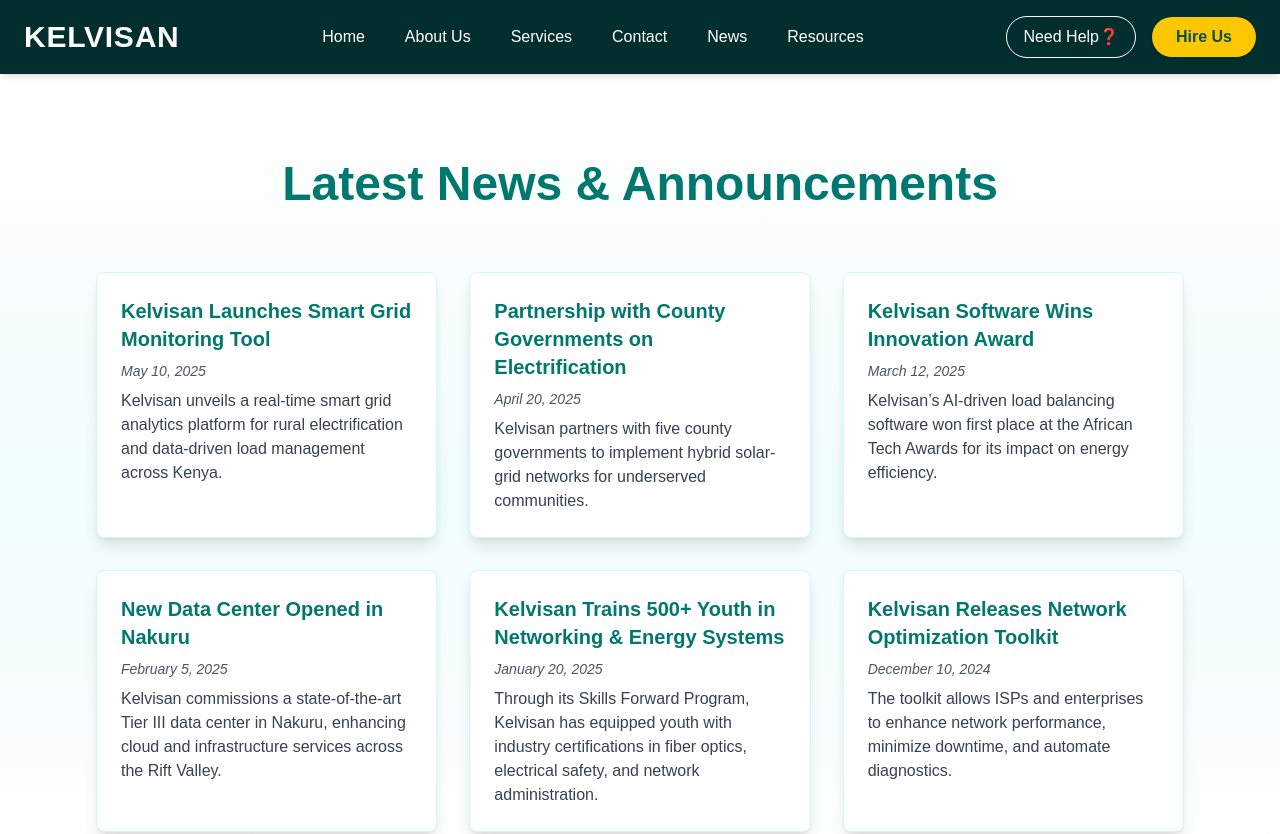
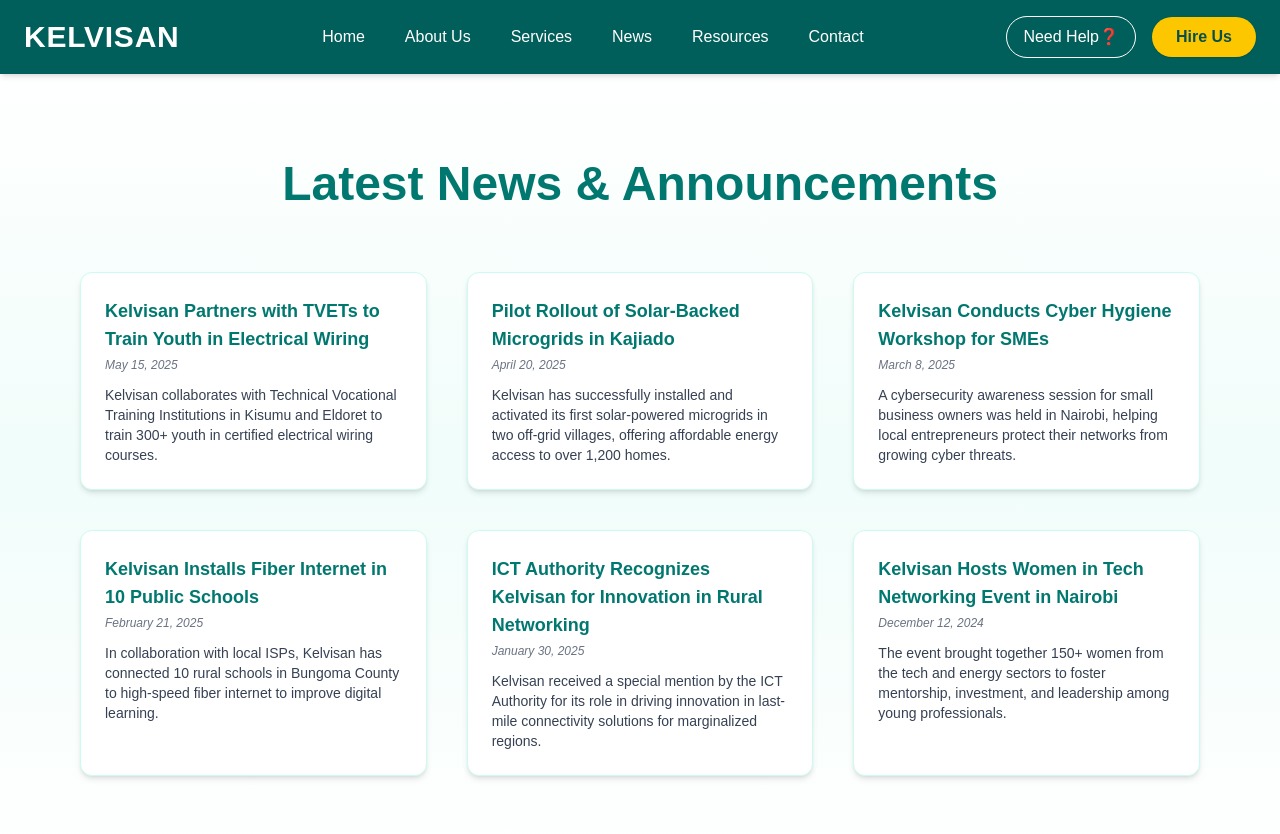
Before and after one commit to Simon-Keya/Kelvisan-Electrical-Networks-Ltd, a Next.js app in the folder kelvisan-electrical-networks-ltd/: page /news in a window 1280 px wide. Shown: the top 834 px of the page. Built offline with nearby package versions, Linux system fonts and the light colour scheme.

Commit message:
commit_4

```diff
--- a/kelvisan-electrical-networks-ltd/components/Hero.tsx
+++ b/kelvisan-electrical-networks-ltd/components/Hero.tsx
@@ -25,9 +25,9 @@
         initial={{ opacity: 0, y: 30 }}
         animate={{ opacity: 1, y: 0 }}
         transition={{ duration: 0.8 }}
-        className="relative z-20 w-full px-6 md:px-12 text-center text-blue-700 space-y-8"
+        className="relative z-20 w-full px-6 md:px-12 text-center text-yellow-700 space-y-8"
       >
-        <h1 className="text-3xl md:text-5xl font-extrabold leading-tight text-blue-600 drop-shadow-lg">
+        <h1 className="text-3xl md:text-5xl font-extrabold leading-tight text-black drop-shadow-lg">
           Empowering Your Future with Reliable Networks and Innovative Software
         </h1>
 
@@ -54,7 +54,7 @@
         </h2>
 
         <p className="text-white text-lg md:text-2xl max-w-5xl mx-auto">
-          At <span className="font-semibold text-blue-500">KELVISAN ELECTRICAL NETWORKS LTD</span>, we design, implement, and manage top-quality electrical networking and software solutions tailored to elevate your business and ensure long-term efficiency.
+          At <span className="font-semibold text-blue-600">KELVISAN ELECTRICAL NETWORKS LTD</span>, we design, implement, and manage top-quality electrical networking and software solutions tailored to elevate your business and ensure long-term efficiency.
         </p>
 
         <div className="flex flex-wrap justify-center gap-4 mt-6">
--- a/kelvisan-electrical-networks-ltd/components/Navbar.tsx
+++ b/kelvisan-electrical-networks-ltd/components/Navbar.tsx
@@ -8,7 +8,7 @@
   const [isMenuOpen, setIsMenuOpen] = useState(false);
 
   return (
-    <nav className="fixed top-0 left-0 w-full z-50 bg-teal-950 shadow-md text-white transition-colors duration-300">
+    <nav className="fixed top-0 left-0 w-full z-50 bg-teal-800 shadow-md text-white transition-colors duration-300">
       <div className="container mx-auto flex justify-between items-center px-6 py-4">
         {/* Logo */}
         <Link href="/" className="text-3xl font-extrabold tracking-wide text-white">
@@ -17,12 +17,12 @@
 
         {/* Desktop Nav Links */}
         <div className="hidden md:flex gap-10 text-md font-medium">
-          <Link href="/" className="hover:text-blue-400 transition">Home</Link>
-          <Link href="/about" className="hover:text-blue-400 transition">About Us</Link>
-          <Link href="/services" className="hover:text-blue-400 transition">Services</Link>
-          <Link href="/contact" className="hover:text-blue-400 transition">Contact</Link>
-          <Link href="/news" className="hover:text-yellow-300 transition">News</Link>
-          <Link href="/resources" className="hover:text-yellow-300 transition">Resources</Link>
+          <Link href="/" className="hover:text-yellow-400 transition">Home</Link>
+          <Link href="/about" className="hover:text-yellow-400 transition">About Us</Link>
+          <Link href="/services" className="hover:text-yellow-400 transition">Services</Link>
+          <Link href="/news" className="hover:text-yellow-400 transition">News</Link>
+          <Link href="/resources" className="hover:text-yellow-400 transition">Resources</Link>
+          <Link href="/contact" className="hover:text-yellow-400 transition">Contact</Link>
         </div>
 
         {/* Desktop Actions */}
@@ -51,12 +51,12 @@
 
       {/* Mobile Menu */}
       {isMenuOpen && (
-        <div className="md:hidden bg-teal-700 text-white px-6 py-4 space-y-4 transition-colors duration-300">
+        <div className="md:hidden bg-teal-800 text-white px-6 py-4 space-y-4 transition-colors duration-300">
           <Link href="/about" onClick={() => setIsMenuOpen(false)} className="block text-lg hover:text-yellow-300">About Us</Link>
           <Link href="/services" onClick={() => setIsMenuOpen(false)} className="block text-lg hover:text-yellow-300">Services</Link>
-          <Link href="/contact" onClick={() => setIsMenuOpen(false)} className="block text-lg hover:text-yellow-300">Contact</Link>
           <Link href="/news" onClick={() => setIsMenuOpen(false)} className="block text-lg hover:text-yellow-300">News</Link>
           <Link href="/resources" onClick={() => setIsMenuOpen(false)} className="block text-lg hover:text-yellow-300">Resources</Link>
+          <Link href="/contact" onClick={() => setIsMenuOpen(false)} className="block text-lg hover:text-yellow-300">Contact</Link>
 
           <div className="flex flex-col gap-3 mt-4">
             <Link href="/contact">
--- a/kelvisan-electrical-networks-ltd/components/News.tsx
+++ b/kelvisan-electrical-networks-ltd/components/News.tsx
@@ -4,49 +4,55 @@
 
 const newsItems = [
   {
-    title: 'Kelvisan Launches Smart Grid Monitoring Tool',
-    date: 'May 10, 2025',
-    description: 'Kelvisan unveils a real-time smart grid analytics platform for rural electrification and data-driven load management across Kenya.',
+    title: 'Kelvisan Partners with TVETs to Train Youth in Electrical Wiring',
+    date: 'May 15, 2025',
+    description:
+      'Kelvisan collaborates with Technical Vocational Training Institutions in Kisumu and Eldoret to train 300+ youth in certified electrical wiring courses.',
   },
   {
-    title: 'Partnership with County Governments on Electrification',
+    title: 'Pilot Rollout of Solar-Backed Microgrids in Kajiado',
     date: 'April 20, 2025',
-    description: 'Kelvisan partners with five county governments to implement hybrid solar-grid networks for underserved communities.',
+    description:
+      'Kelvisan has successfully installed and activated its first solar-powered microgrids in two off-grid villages, offering affordable energy access to over 1,200 homes.',
   },
   {
-    title: 'Kelvisan Software Wins Innovation Award',
-    date: 'March 12, 2025',
-    description: 'Kelvisan’s AI-driven load balancing software won first place at the African Tech Awards for its impact on energy efficiency.',
+    title: 'Kelvisan Conducts Cyber Hygiene Workshop for SMEs',
+    date: 'March 8, 2025',
+    description:
+      'A cybersecurity awareness session for small business owners was held in Nairobi, helping local entrepreneurs protect their networks from growing cyber threats.',
   },
   {
-    title: 'New Data Center Opened in Nakuru',
-    date: 'February 5, 2025',
-    description: 'Kelvisan commissions a state-of-the-art Tier III data center in Nakuru, enhancing cloud and infrastructure services across the Rift Valley.',
+    title: 'Kelvisan Installs Fiber Internet in 10 Public Schools',
+    date: 'February 21, 2025',
+    description:
+      'In collaboration with local ISPs, Kelvisan has connected 10 rural schools in Bungoma County to high-speed fiber internet to improve digital learning.',
   },
   {
-    title: 'Kelvisan Trains 500+ Youth in Networking & Energy Systems',
-    date: 'January 20, 2025',
-    description: 'Through its Skills Forward Program, Kelvisan has equipped youth with industry certifications in fiber optics, electrical safety, and network administration.',
+    title: 'ICT Authority Recognizes Kelvisan for Innovation in Rural Networking',
+    date: 'January 30, 2025',
+    description:
+      'Kelvisan received a special mention by the ICT Authority for its role in driving innovation in last-mile connectivity solutions for marginalized regions.',
   },
   {
-    title: 'Kelvisan Releases Network Optimization Toolkit',
-    date: 'December 10, 2024',
-    description: 'The toolkit allows ISPs and enterprises to enhance network performance, minimize downtime, and automate diagnostics.',
+    title: 'Kelvisan Hosts Women in Tech Networking Event in Nairobi',
+    date: 'December 12, 2024',
+    description:
+      'The event brought together 150+ women from the tech and energy sectors to foster mentorship, investment, and leadership among young professionals.',
   },
 ];
 
 const News = () => {
   return (
-    <section className="min-h-screen py-24 px-6 lg:px-24 bg-gradient-to-b from-white via-teal-50 to-white dark:from-gray-900 dark:via-gray-800 dark:to-gray-900 text-gray-900 dark:text-white">
+    <section className="min-h-screen py-24 px-6 lg:px-20 bg-gradient-to-b from-white via-teal-50 to-white dark:from-gray-950 dark:via-gray-900 dark:to-gray-950 text-gray-900 dark:text-white">
       <motion.div
-        className="max-w-6xl mx-auto"
+        className="max-w-7xl mx-auto"
         initial={{ opacity: 0, y: 30 }}
         whileInView={{ opacity: 1, y: 0 }}
         transition={{ duration: 0.7 }}
         viewport={{ once: true }}
       >
         <motion.h2
-          className="text-4xl md:text-5xl font-extrabold text-center mb-16 text-teal-700 dark:text-teal-300"
+          className="text-4xl md:text-5xl font-bold text-center mb-16 text-teal-700 dark:text-teal-300"
           initial={{ opacity: 0, y: -20 }}
           whileInView={{ opacity: 1, y: 0 }}
           transition={{ duration: 0.6 }}
@@ -54,25 +60,27 @@
           Latest News & Announcements
         </motion.h2>
 
-        <div className="grid sm:grid-cols-2 lg:grid-cols-3 gap-8">
+        <div className="grid sm:grid-cols-2 lg:grid-cols-3 gap-10">
           {newsItems.map((item, index) => (
             <motion.div
               key={index}
-              className="p-6 bg-white dark:bg-gray-800 rounded-lg shadow-lg hover:shadow-xl transition duration-300 border border-teal-100 dark:border-gray-700"
+              className="p-6 bg-white dark:bg-gray-800 rounded-xl shadow-md hover:shadow-xl border border-teal-100 dark:border-gray-700 transition-all duration-300 hover:-translate-y-1"
               initial={{ opacity: 0, y: 20 }}
               whileInView={{ opacity: 1, y: 0 }}
               transition={{ delay: 0.1 * index, duration: 0.5 }}
               viewport={{ once: true }}
             >
-              <h3 className="text-xl font-semibold text-teal-700 dark:text-teal-400 mb-2">
+              <div className="flex flex-col h-full">
+                <h3 className="text-lg font-semibold text-teal-700 dark:text-teal-400 mb-1">
                   {item.title}
                 </h3>
-              <p className="text-sm text-gray-600 dark:text-gray-400 mb-2 italic">
+                <p className="text-xs text-gray-500 dark:text-gray-400 italic mb-3">
                   {item.date}
                 </p>
-              <p className="text-gray-700 dark:text-gray-300">
+                <p className="text-sm text-gray-700 dark:text-gray-300 flex-grow">
                   {item.description}
                 </p>
+              </div>
             </motion.div>
           ))}
         </div>
```
Also changed, not shown: kelvisan-electrical-networks-ltd/app/page.tsx (+5 -5 lines), kelvisan-electrical-networks-ltd/components/Service.tsx (+101 -68 lines), kelvisan-electrical-networks-ltd/components/ServiceCard.tsx (+47 -13 lines). Lines whose indentation alone changed are shown as unchanged.
